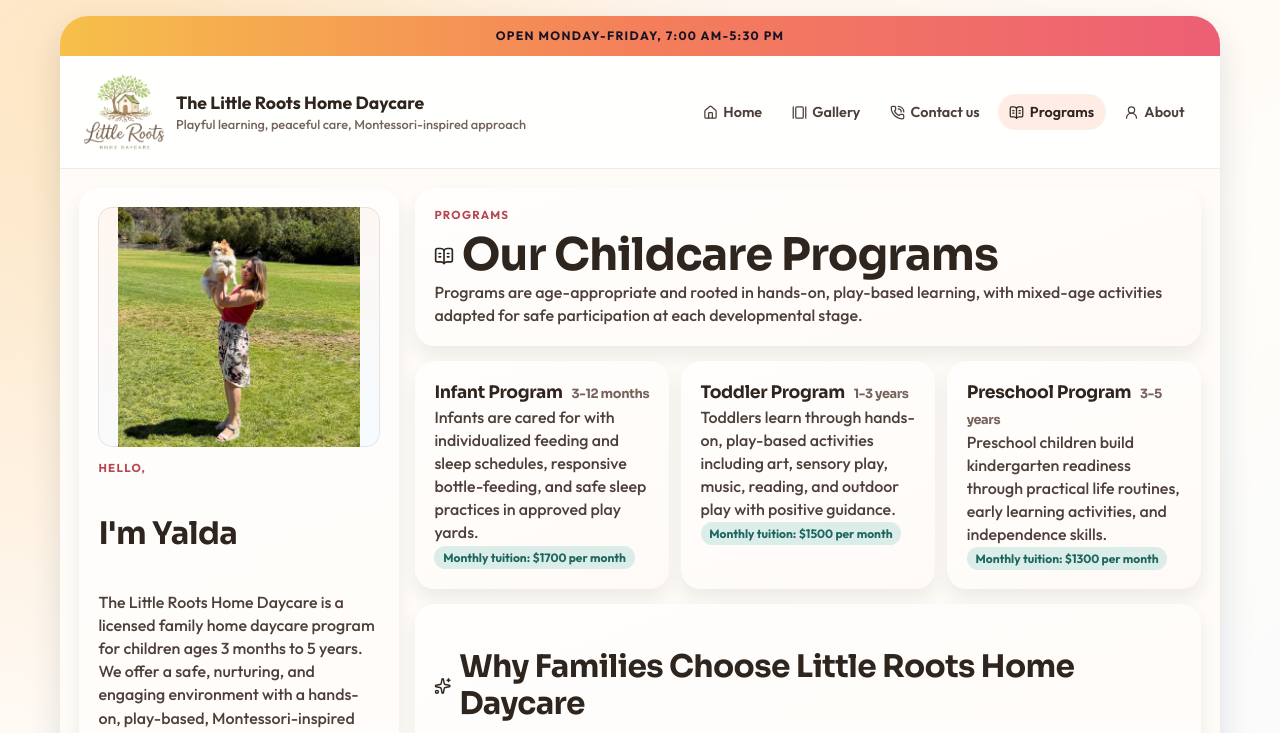
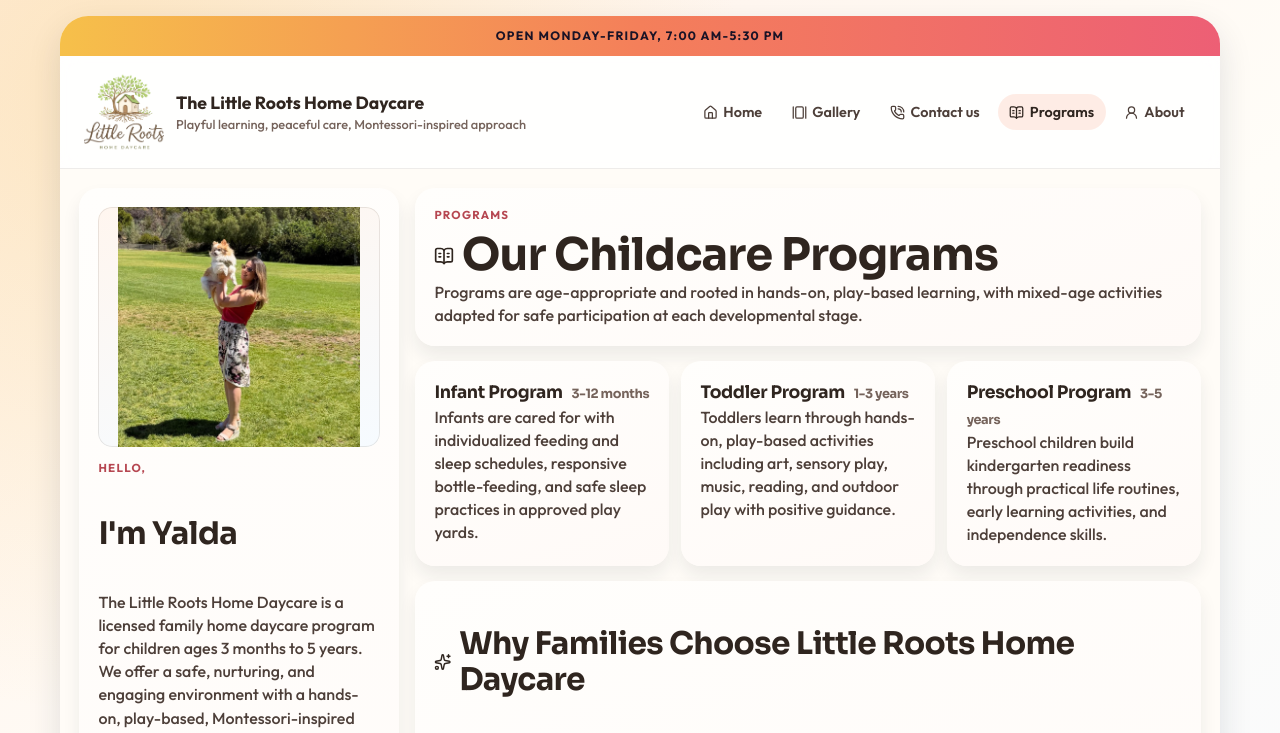
Before and after one commit to hassanteymoori/daycare-frontend, a React (Vite) app: page /programs in a window 1280 px wide. Shown: the top 733 px of the page. Built offline with nearby package versions, Linux system fonts and the light colour scheme.

Commit message:
Update ProgramsPage.tsx

```diff
--- a/src/pages/ProgramsPage.tsx
+++ b/src/pages/ProgramsPage.tsx
@@ -20,7 +20,7 @@ export function ProgramsPage() {
               {program.title} <small>{program.age}</small>
             </h3>
             <p>{program.details}</p>
-            <span className="pill">{program.ratio}</span>
+
           </article>
         ))}
       </div>
```
